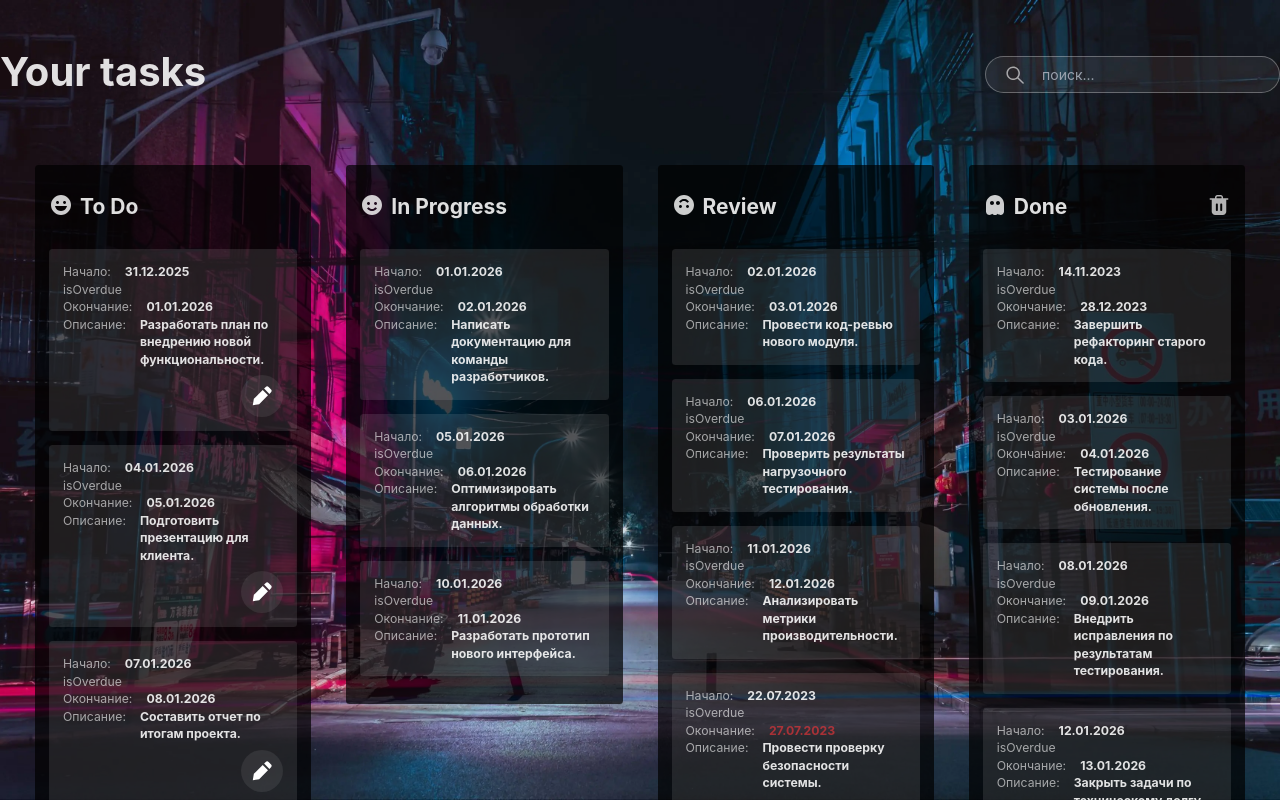
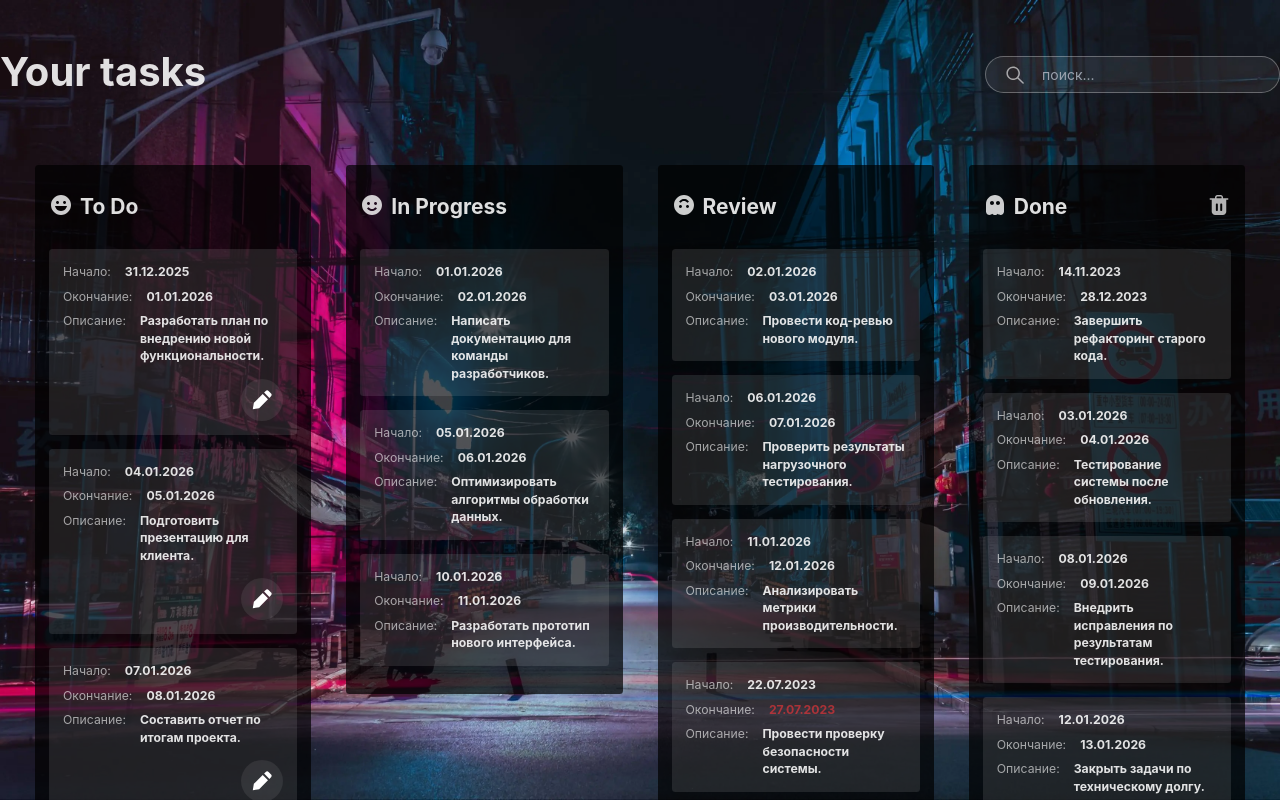
Before and after one commit to RimidalU/my-trello-web, a React (Vite) app: page / in a window 1280 px wide. Built offline with nearby package versions, Linux system fonts and the light colour scheme.

Commit message:
feat: add task-field component to app

```diff
--- a/src/components/TaskCard.tsx
+++ b/src/components/TaskCard.tsx
@@ -1,13 +1,14 @@
 import clsx from 'clsx'
 import { useDraggable } from '@dnd-kit/core'
-import { useState } from 'react'
+import { ChangeEvent, useState } from 'react'
 
 import { TaskItem, TaskType } from '../models/task.model'
 import { timestampToDateConvertor } from '../utils/common.utils'
 import { isTaskOverdue } from '../utils/task.utils'
+import { FieldNameType } from '../models/common.model'
 
-import EditIcon from './icons/EditIcon'
 import TaskCardActions from './TaskCardActions'
+import CardFIeld from './CardFIeld'
 
 interface TaskCardProps {
     task: TaskItem
@@ -43,7 +44,7 @@ function TaskCard({ task, className }: TaskCardProps) {
         setIsEditing(false)
     }
 
-    const handleInputChange = (event: React.ChangeEvent<HTMLInputElement>) => {
+    const handleInputChange = (event: ChangeEvent<HTMLInputElement>) => {
         const { name, value } = event.target
         setEditedTask((prevTask) => ({ ...prevTask, [name]: value }))
     }
@@ -60,65 +61,31 @@ function TaskCard({ task, className }: TaskCardProps) {
             {...attributes}
             style={style}
             className={clsx(
-                'bg-black-10 p-2 xl:p-4 rounded touch-none text-xs xl:text-sm',
+                'bg-black-10 p-2 xl:p-4 rounded touch-none text-xs xl:text-sm flex flex-col gap-2',
                 className
             )}
         >
-            <div className="flex gap-2 xl:gap-4">
-                <span>Начало:</span>
-                <strong className="text-white-87">
-                    {isEditing ? (
-                        <input
-                            type="text"
-                            name="startDay"
-                            value={editedTask.startDay}
+            <CardFIeld
+                fieldName={FieldNameType.startDay}
+                isEditing={isEditing}
                 onChange={handleInputChange}
+                value={timestampToDateConvertor(editedTask.startDay)}
             />
-                    ) : (
-                        timestampToDateConvertor(editedTask.startDay)
-                    )}
-                </strong>
-            </div>
-            isOverdue{' '}
-            <div className="flex gap-2 xl:gap-4">
-                <span>Окончание:</span>
-                <strong
-                    className={clsx(
-                        isOverdue ? 'text-warning' : 'text-white-87',
-                        isEditing ? 'hidden' : ''
-                    )}
-                >
-                    {timestampToDateConvertor(editedTask.endDay)}
-                </strong>
-                <strong
-                    className={clsx(
-                        isOverdue ? 'text-warning' : 'text-white-87',
-                        isEditing ? '' : 'hidden'
-                    )}
-                >
-                    <input
-                        type="text"
-                        name="endDay"
-                        value={editedTask.endDay}
+
+            <CardFIeld
+                fieldName={FieldNameType.endDay}
+                isEditing={isEditing}
+                isOverdue={isOverdue}
                 onChange={handleInputChange}
+                value={timestampToDateConvertor(editedTask.endDay)}
             />
-                </strong>
-            </div>
-            <div className="flex gap-2 xl:gap-4">
-                <span>Описание:</span>
-                <strong className="text-white-87">
-                    {isEditing ? (
-                        <input
-                            type="text"
-                            name="text"
+
+            <CardFIeld
+                fieldName={FieldNameType.text}
+                isEditing={isEditing}
+                onChange={handleInputChange}
                 value={editedTask.text}
-                            onChange={handleInputChange}
             />
-                    ) : (
-                        editedTask.text
-                    )}
-                </strong>
-            </div>
             {displayEditIcon && (
                 <TaskCardActions
                     handleEdit={handleClick}
```
Lines whose indentation alone changed are shown as unchanged.
